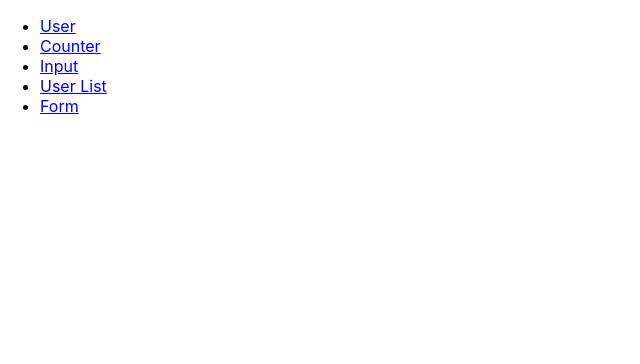
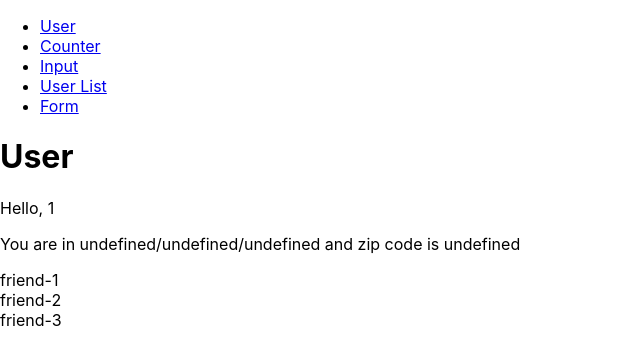
Before and after one commit to CemAkan/reactCourse, a React (Create React App) app: page /user/1 in a window 1280 px wide. Shown: the top 364 px of the page, without its empty margins (0-640 px from the left). Built offline with nearby package versions, Linux system fonts and the light colour scheme.

Commit message:
bug fixed

```diff
--- a/src/App.js
+++ b/src/App.js
@@ -61,18 +61,14 @@ function App() {
 
           <Route
             path="/user/:name"
-            element={
+            render={(props) => (
               <User
+                {...props}
                 isLoggedIn={true}
                 friends={friends}
-                location={{
-                  city: address.city,
-                  country: address.country,
-                  zipCode: address.zipCode,
-                  region: address.region,
-                }}
+                address={address}
               />
-            }
+            )}
           />
 
           <Route path="/counter" component={Counter} />
--- a/src/components/User.js
+++ b/src/components/User.js
@@ -8,6 +8,7 @@ function User({ isLoggedIn, friends, location }) {
   } else {
     return (
       <>
+        <h1>User</h1>
         <p>{`Hello, ${name}`}</p>
 
         <p>
```
